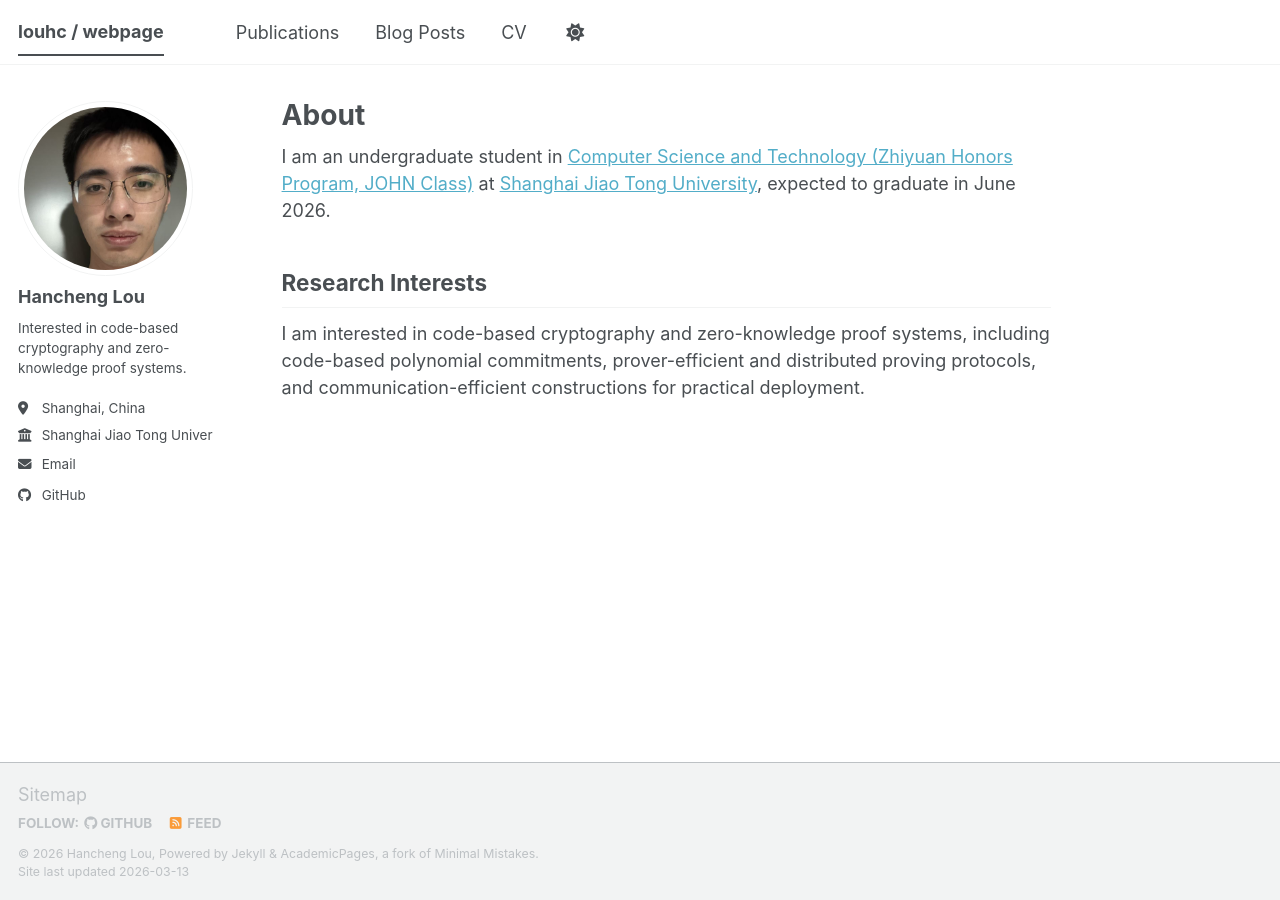
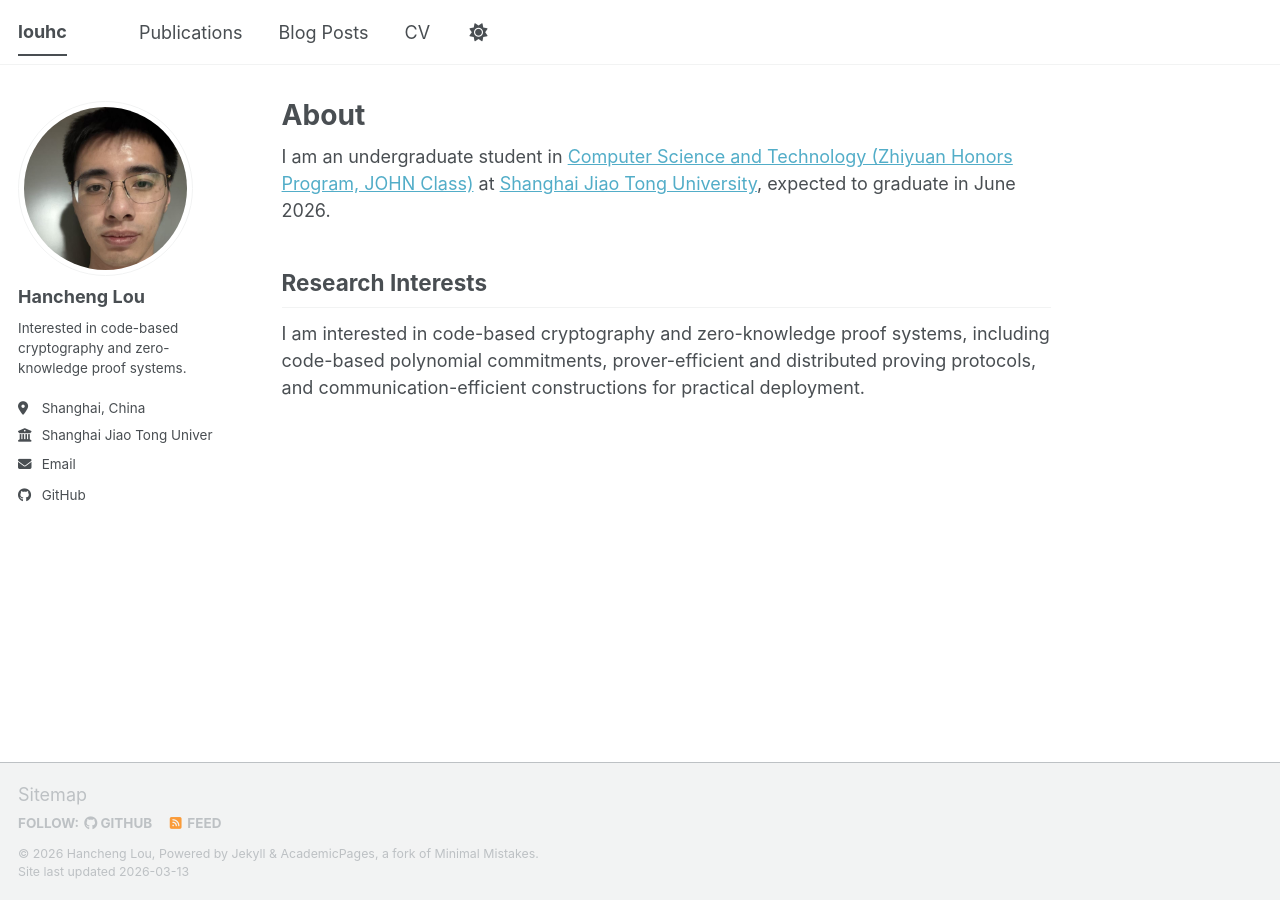
Before and after one commit to Louhc/louhc.github.io, a Jekyll site: the page built from _pages/about.md, in a window 1280 px wide. Built offline with Jekyll 4.4.1, drawn with Linux system fonts in a browser that asks for light colours; a script bundle is joined from its source files by our own code; library files that are not in the unit come from our copies.

Commit message:
fix title

```diff
--- a/_config.yml
+++ b/_config.yml
@@ -9,7 +9,7 @@
 # Basic Site Settings
 locale                   : "en-US"
 site_theme               : "default" # The available themes options are "default", "air", "sunrise", "mint", "dirt" and "contrast"
-title                    : "louhc / webpage"
+title                    : "louhc"
 title_separator          : "-"
 name                     : &name "Hancheng Lou"
 description              : &description "Hancheng Lou's academic portfolio"   # Update this with a general description of your site, this is the default if not overridden by a page
```
